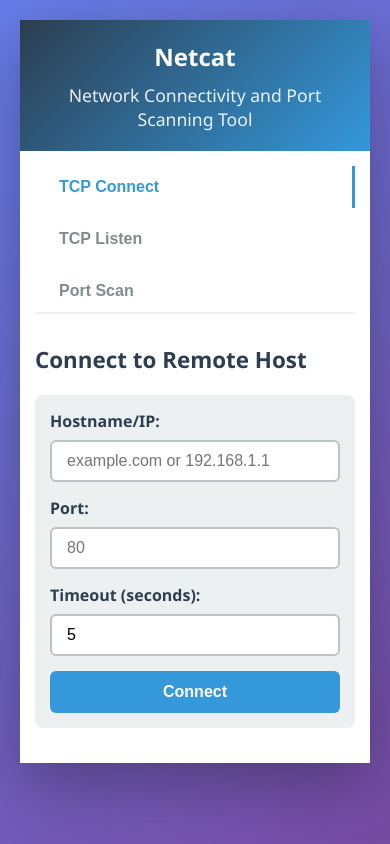
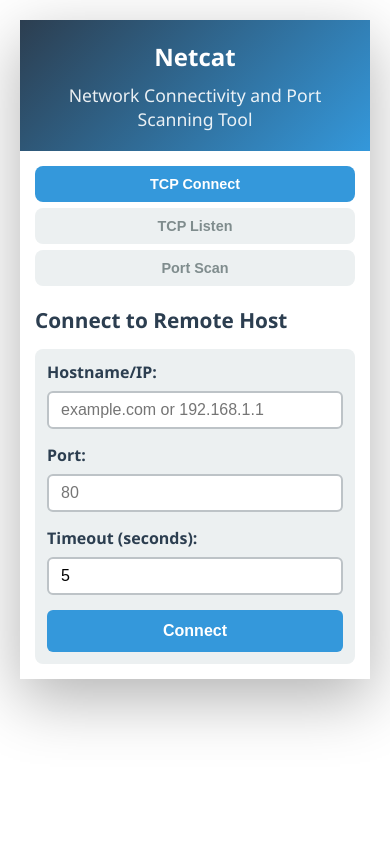
Before and after one commit to osfadsec/netcat, a Flask app: page / in a window 390 px wide. Run offline with Flask 3, Linux system fonts and the light colour scheme.

Commit message:
Update, improved responsive design, optimize CSS

```diff
--- a/static/script.js
+++ b/static/script.js
@@ -119,7 +119,9 @@
 
     activeSessions.connect = null;
     document.getElementById('connect-session').classList.remove('show');
+    document.getElementById('connect-session').innerHTML = '';
     document.getElementById('connect-result').classList.remove('show');
+    document.getElementById('connect-result').innerHTML = '';
     document.getElementById('connect-form').style.display = '';
 }
 
@@ -223,7 +225,9 @@
 
     activeSessions.listen = null;
     document.getElementById('listen-session').classList.remove('show');
+    document.getElementById('listen-session').innerHTML = '';
     document.getElementById('listen-result').classList.remove('show');
+    document.getElementById('listen-result').innerHTML = '';
     document.getElementById('listen-form').style.display = '';
 }
 
--- a/static/style.css
+++ b/static/style.css
@@ -9,7 +9,6 @@
     --secondary-color: #3498db;
     --success-color: #27ae60;
     --danger-color: #e74c3c;
-    --warning-color: #f39c12;
     --light-bg: #ecf0f1;
     --border-color: #bdc3c7;
     --text-color: #2c3e50;
@@ -21,7 +20,7 @@
 
 body {
     font-family: 'Segoe UI', Tahoma, Geneva, Verdana, sans-serif;
-    background: linear-gradient(135deg, #667eea 0%, #764ba2 100%);
+    background: white;
     color: var(--text-color);
     min-height: 100vh;
     padding: 20px;
@@ -39,7 +38,7 @@
 header {
     background: linear-gradient(135deg, var(--primary-color), var(--secondary-color));
     color: white;
-    padding: 40px 30px;
+    padding: 30px;
     text-align: center;
 }
 
@@ -63,7 +62,7 @@
     display: flex;
     gap: 10px;
     border-bottom: 2px solid var(--light-bg);
-    margin-bottom: 30px;
+    margin-bottom: 20px;
     flex-wrap: wrap;
 }
 
@@ -120,7 +119,6 @@
     background: var(--light-bg);
     padding: 20px;
     border-radius: 8px;
-    margin-bottom: 20px;
 }
 
 .form-group {
@@ -192,11 +190,10 @@
 
 /* Results and Messages */
 .result-container {
-    margin: 20px 0;
-    padding: 15px;
+    margin: 20px 0 0;
     border-radius: 8px;
+    animation: slideDown 0.3s ease;
     display: none;
-    animation: slideDown 0.3s ease;
 }
 
 .result-container.show {
@@ -216,6 +213,8 @@
 
 .result-success {
     background: #d4edda;
+    border-radius: 6px;
+    padding: 8px;
     border-left: 4px solid var(--success-color);
     color: #155724;
 }
@@ -224,12 +223,19 @@
     background: #f8d7da;
     border-left: 4px solid var(--danger-color);
     color: #721c24;
+    border-radius: 6px;
+    padding: 8px;
 }
 
 .result-info {
     background: #d1ecf1;
     border-left: 4px solid #17a2b8;
+    border-radius: 6px;
+    padding: 8px;
     color: #0c5460;
+    display: flex;
+    align-items: center;
+    gap: 10px;
 }
 
 /* Session Container */
@@ -297,9 +303,8 @@
 }
 
 .port-tag {
-    display: inline-block;
     padding: 8px 12px;
-    border-radius: 20px;
+    border-radius: 8px;
     font-size: 0.9em;
     font-weight: 600;
 }
@@ -328,6 +333,7 @@
     border-top-color: var(--secondary-color);
     border-radius: 50%;
     animation: spin 0.8s linear infinite;
+    flex-shrink: 0;
 }
 
 @keyframes spin {
@@ -347,19 +353,36 @@
     }
 
     .tabs {
-        flex-direction: column;
+        display: grid;
+        grid-template-columns: 1fr;
+        gap: 8px;
+        border-bottom: none;
+        margin-bottom: 20px;
     }
 
     .tab-button {
+        padding: 12px 16px;
+        background: var(--light-bg);
+        border-radius: 8px;
+        border-bottom: none;
+        text-align: center;
         width: 100%;
-        border-bottom: none;
-        border-right: 3px solid transparent;
-        text-align: left;
+    }
+
+    .tab-button:hover {
+        background: #e8f4f8;
+        border-color: var(--secondary-color);
     }
 
     .tab-button.active {
-        border-right-color: var(--secondary-color);
+        background: var(--secondary-color);
+        color: white;
+        border-color: var(--secondary-color);
         border-bottom: none;
+    }
+
+        .tab-button.active:hover {
+        background: #2980b9;
     }
 
     form {
@@ -394,8 +417,28 @@
         font-size: 1.5em;
     }
 
+    .tabs {
+        grid-template-columns: 1fr;
+        gap: 6px;
+    }
+
+    .tab-button {
+        padding: 10px 12px;
+        font-size: 0.9em;
+    }
+
     .tab-content h2 {
-        font-size: 1.4em;
+        font-size: 1.3em;
+        margin-bottom: 15px;
+    }
+
+    form {
+        padding: 12px;
+    }
+
+    .form-group input {
+        padding: 8px 12px;
+        font-size: 16px;
     }
 
     .port-tag {
```
